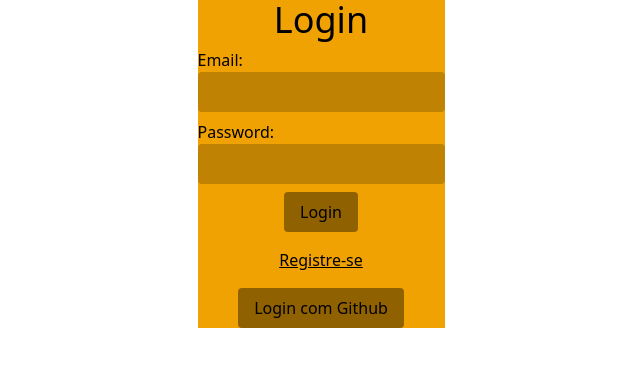
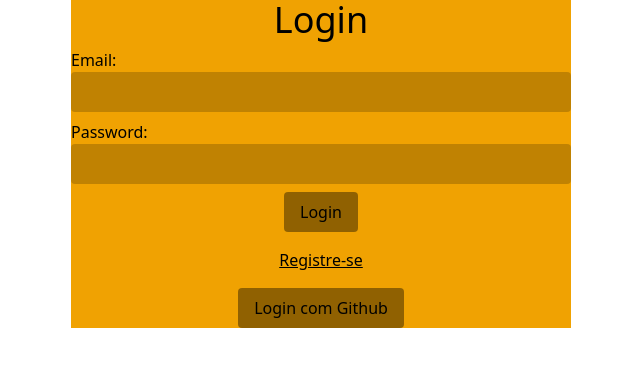
Before and after one commit to Lucassimaog6/PIT, a React (Vite) app in the folder FrontEnd/: page / in a window 1280 px wide. Shown: the top 366 px of the page, without its empty margins (319-959 px from the left). Built offline with nearby package versions, Linux system fonts and the light colour scheme.

Commit message:
Update style.css

```diff
--- a/FrontEnd/src/Pages/Login/style.css
+++ b/FrontEnd/src/Pages/Login/style.css
@@ -1,6 +1,6 @@
 main{
     background-color: #F0A202;
-    width: 500px;
+    width: 500px !important;
 }
 
 main label{
```
